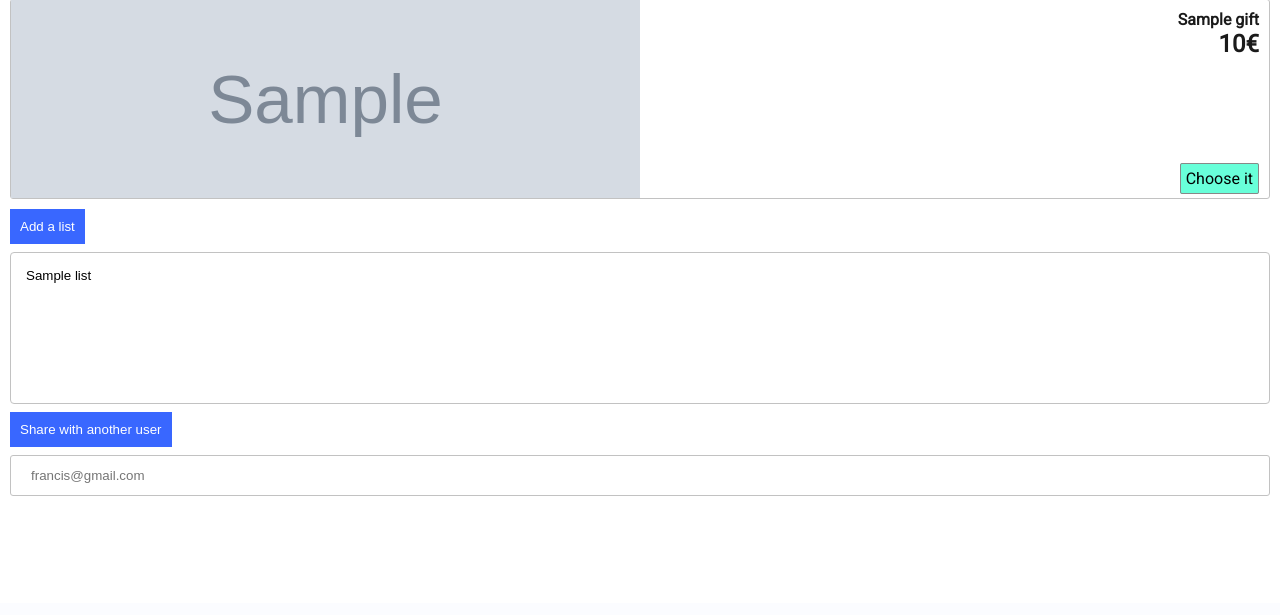
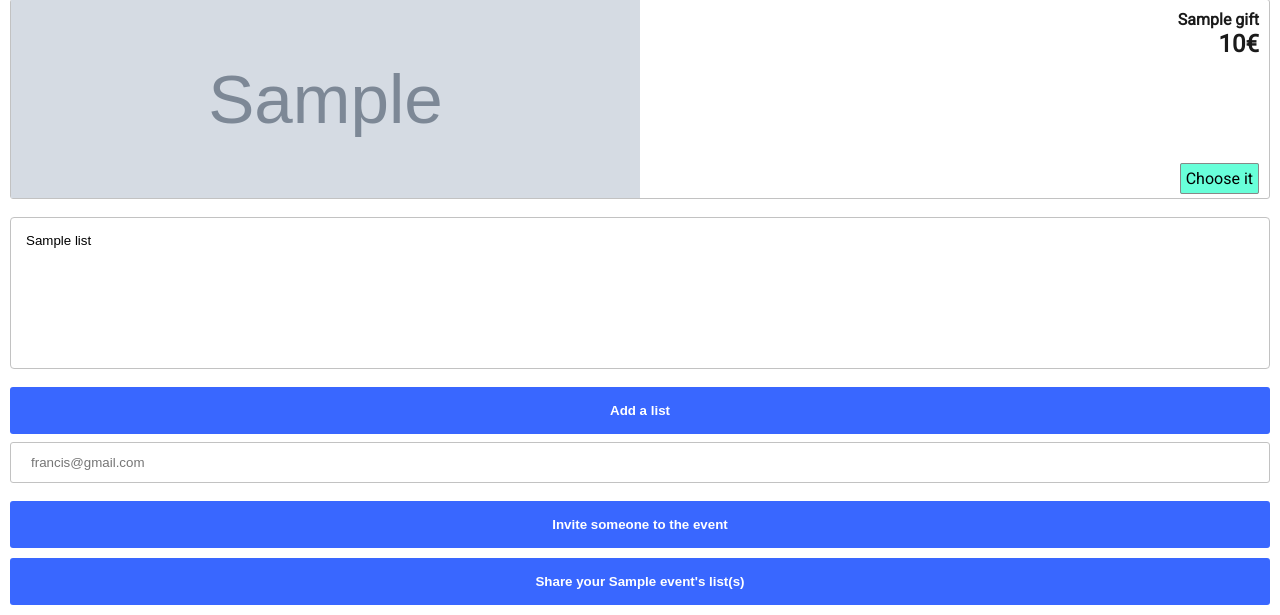
Before and after one commit to benpin31/gift-list, a Node server app: page /events/600000000000000000000001 in a window 1280 px wide. Shown: the part 197-812 px from the top of the page. Before the commit the page ends 693 px from the top, so only its background shows below. Run offline with Node 20, Linux system fonts and the light colour scheme; a user stored in the database is signed in; tables that the repository leaves empty hold one stand-in row (values such as "Sample post"); grey boxes marked "Sample" are stand-in pictures; some libraries are stand-ins or nearby versions.

Commit message:
share event button

```diff
--- /dev/null
+++ b/public/scripts/share.js
@@ -0,0 +1,19 @@
+const shareButton = document.querySelector("#share_btn");
+
+shareButton.addEventListener("click", (event) => {
+  if (navigator.share) {
+    navigator
+      .share({
+        title: window.location.title,
+        text:
+          "Discover the wishlists to help you please your friends and relatives",
+        url: window.location.href,
+      })
+      .then(() => {
+        console.log("Thanks for sharing!");
+      })
+      .catch(console.error);
+  } else {
+    shareDialog.classList.add("is-open");
+  }
+});
--- a/routes/auth.routes.js
+++ b/routes/auth.routes.js
@@ -99,7 +99,7 @@ router.post("/profile", async (req, res, next) => {
   const userToUpdate = { ...req.body };
   try {
     const updatedUser = await UserModel.findByIdAndUpdate(
-      req.params.id,
+      req.user._id,
       userToUpdate,
       { new: true }
     );
--- a/views/event.hbs
+++ b/views/event.hbs
@@ -19,18 +19,18 @@
     {{#if isConnected}}
         <div class="manage-list">
         <form action="/events/addlist/{{event._id}}" method="post" class="create_list_form">
-            <button>Add a list</button>
             <select name="list" id="list-add-gifts" multiple>
             {{#each lists}}
                 <option value="{{this._id}}">{{this.name}}</option>
             {{/each}}
             </select>
+                        <button class="btn_all_width">Add a list</button>
         </form>
         <form action="/events/addToUser/{{event._id}}" method="post" class="create_list_form">
-            <button>Share with another user</button>
-            <label for="list-add-to-user"></label>
             <input type="email" name="email" id="list-add-to-user" placeholder="francis@gmail.com">
+            <button class="btn_all_width">Invite someone to the event</button>
         </form>
+        <button class="btn_all_width" id="share_btn">Share your {{event.name}}'s list(s)</button>
      {{/if}}
     </div>
 </div>
--- a/views/giftGifter.hbs
+++ b/views/giftGifter.hbs
@@ -1,7 +1,9 @@
 {{> gift gift}}
 
     {{#if gift.isAvailable}}
-    <a href="/book/{{gift._id}}">Book gift</a>
+    <div class="btn_all_width">
+      <a href="/book/{{gift._id}}">Book gift</a>
+    </div>
     {{/if}}
   </div>
 </div>
--- a/views/layout.hbs
+++ b/views/layout.hbs
@@ -6,6 +6,7 @@
     <link rel='stylesheet' href='/stylesheets/style.css' />
     <script src="https://unpkg.com/axios/dist/axios.min.js"></script>
     <script type="module" src="/scripts/eventFilter.js"></script>
+    <script type="module" src="/scripts/share.js"></script>
     <script>
 
       window.addEventListener("load", () => {
--- a/views/profile.hbs
+++ b/views/profile.hbs
@@ -2,7 +2,6 @@
     <div class="create_list_form">
         <h1>Your profile</h1>
         <form action="/profile" method="post">
-
             <label for="firstname">Firstname</label>
             <input class="input" type="text" id="firstname" name="name" value={{name}}>
 
```
Also changed, not shown: routes/gift.routes.js (+11 -11 lines). Lines whose indentation alone changed are shown as unchanged.
